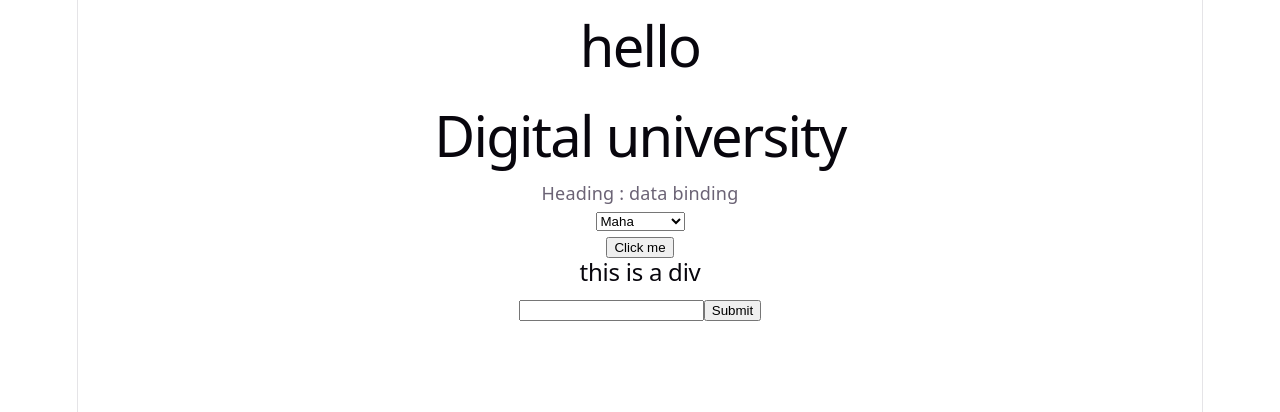
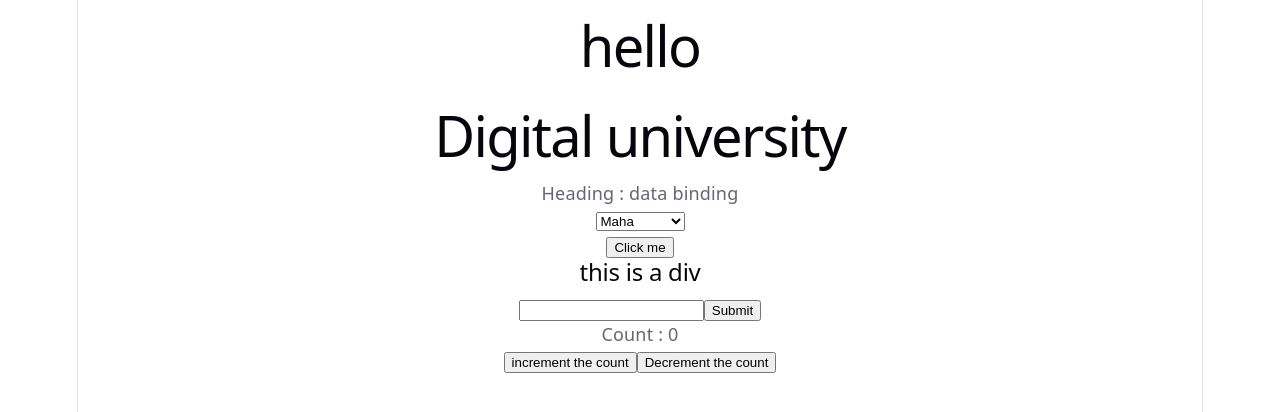
Before and after one commit to SooryaSDas/reactjs, a React (Vite) app in the folder react-js-tutorial/: page / in a window 1280 px wide. Shown: the top 412 px of the page. Built offline with nearby package versions, Linux system fonts and the light colour scheme.

Commit message:
usestate

```diff
--- a/react-js-tutorial/src/App.tsx
+++ b/react-js-tutorial/src/App.tsx
@@ -4,6 +4,7 @@ import DataBinding from "./Databinding"
 import Digital from "./Digital"
 import EventBinding from "./EventBinding"
 import Uncontrolled from "./Uncontrolled"
+import Usestatefn from "./Usestatefn"
 
 function App() {
 
@@ -15,6 +16,7 @@ function App() {
       <DataBinding />
       <EventBinding />
       <Uncontrolled />
+      <Usestatefn />
     </>
   )
 }
--- /dev/null
+++ b/react-js-tutorial/src/Usestatefn.tsx
@@ -0,0 +1,15 @@
+"use client";
+import { useState } from "react";
+
+function Usestatefn(){
+    const [count, setcount] = useState(0);
+    return <div>
+        <p>Count : {count}</p>
+
+        <button onClick={()=>setcount(count+1)}>increment the count</button>
+
+        <button onClick={()=>setcount(count-1)}>Decrement the count</button>
+    </div>
+}
+
+export default Usestatefn
```
